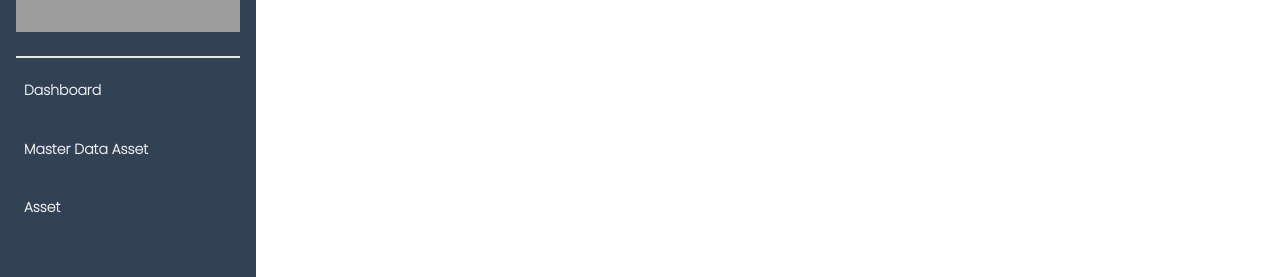
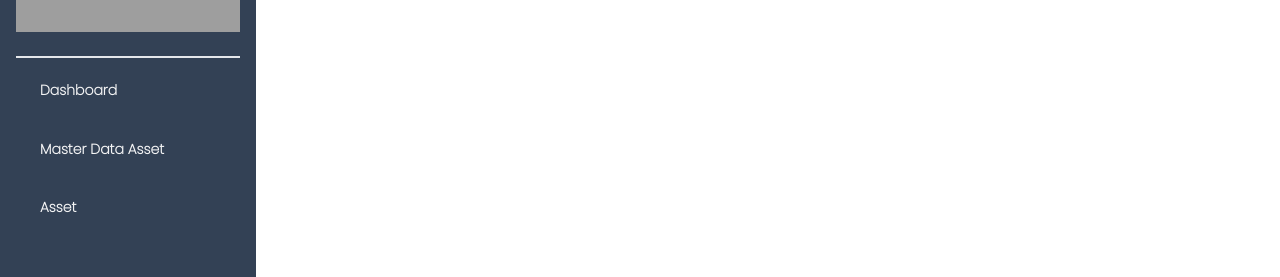
Before and after one commit to Torune9/FAM_FE, a Vue app: page /dashboard in a window 1280 px wide. Shown: the part 133-410 px from the top of the page. Built offline with nearby package versions, Linux system fonts and the light colour scheme; grey boxes are pictures that could not be loaded.

Commit message:
fix:adding transition

```diff
--- a/src/components/SideBar.vue
+++ b/src/components/SideBar.vue
@@ -8,9 +8,9 @@
         <hr>
         </div>
         <ul class="grid grid-rows-3 font-semibold text-sm">
-            <li class="active:border-l-4 h-10 flex items-center p-2 active:border-l-cyan-400 active:text-cyan-400 "><router-link to="#">Dashboard</router-link></li>
-            <li class="active:border-l-4 h-10 flex items-center p-2 active:border-l-cyan-400 active:text-cyan-400 "><router-link to="#">Master Data Asset</router-link></li>
-            <li class="active:border-l-4 h-10 flex items-center p-2 active:border-l-cyan-400 active:text-cyan-400 "><router-link to="#">Asset</router-link></li>
+            <li class="h-10 flex items-center p-2 before:contents[''] before:bg-cyan-400 before:h-10 before:w-1 before:mr-3 active:text-cyan-400 before:scale-y-0 hover:before:scale-y-100 before:transition-transform hover:text-cyan-400 "><router-link to="#">Dashboard</router-link></li>
+            <li class="h-10 flex items-center p-2 before:contents[''] before:bg-cyan-400 before:h-10 before:w-1 before:mr-3 active:text-cyan-400 before:scale-y-0 hover:before:scale-y-100 before:transition-transform hover:text-cyan-400 "><router-link to="#">Master Data Asset</router-link></li>
+            <li class="h-10 flex items-center p-2 before:contents[''] before:bg-cyan-400 before:h-10 before:w-1 before:mr-3 active:text-cyan-400 before:scale-y-0 hover:before:scale-y-100 before:transition-transform hover:text-cyan-400 "><router-link to="#">Asset</router-link></li>
         </ul>
        </div>
     </nav>
```
